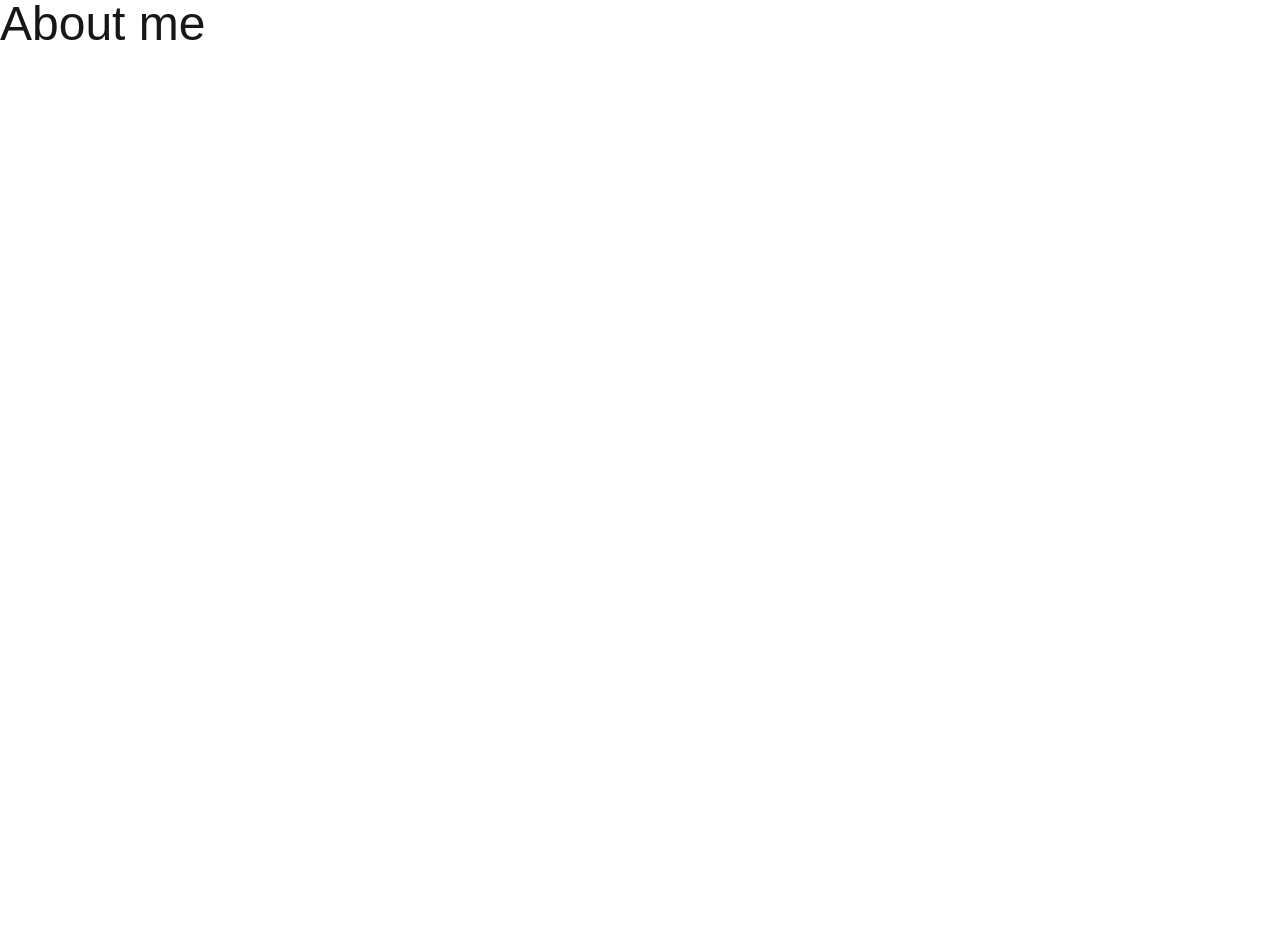
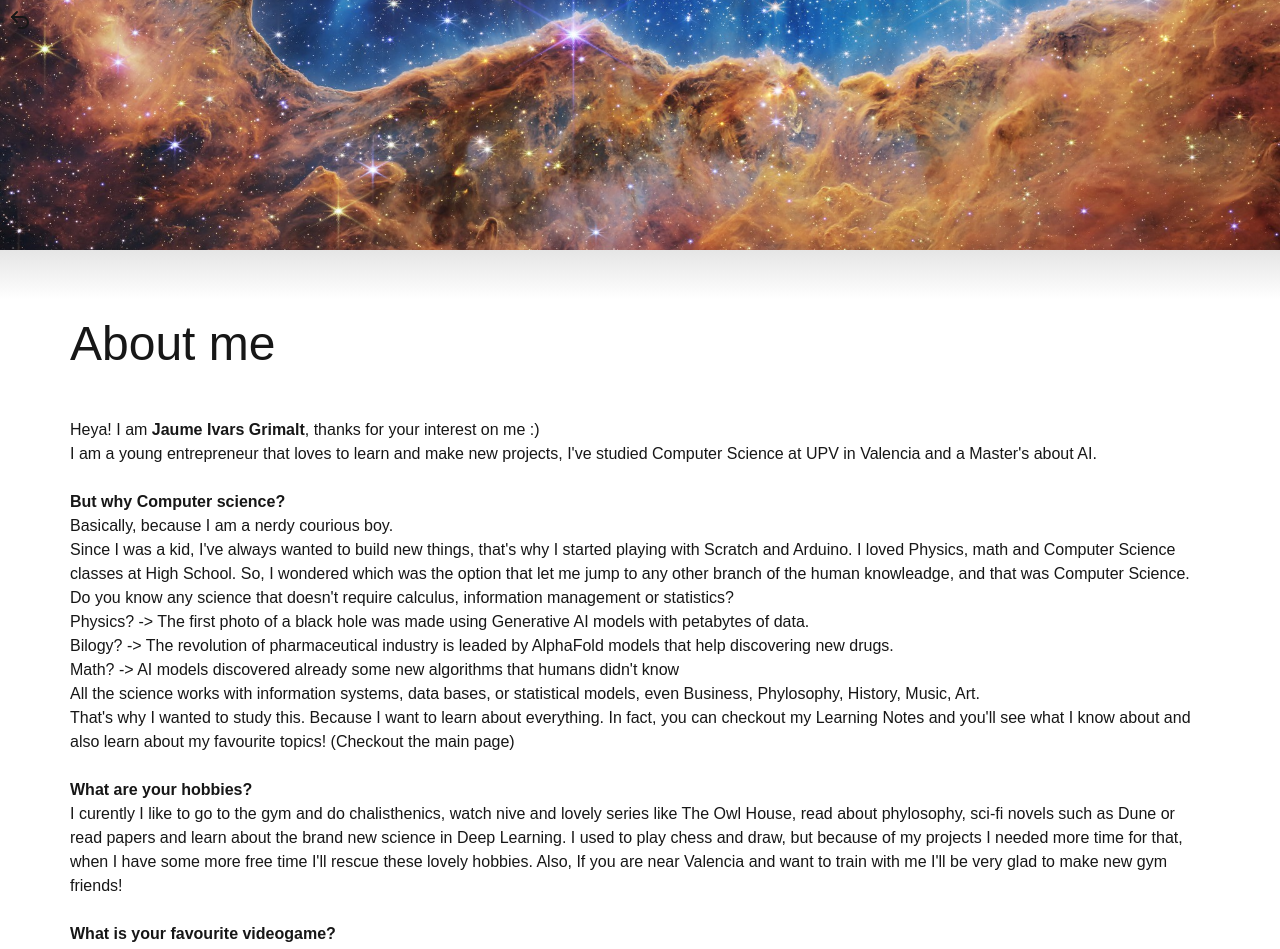
Before and after one commit to jaume2000/blog, a Next.js app: page /about in a window 1280 px wide. Shown: the top 949 px of the page. Before the commit the page ends 800 px from the top, so only its background shows below. Built offline with nearby package versions, Linux system fonts and the light colour scheme.

Commit message:
about me

```diff
--- a/components/PageWrapper.tsx
+++ b/components/PageWrapper.tsx
@@ -1,15 +1,22 @@
+import Link from 'next/link'
 import React from 'react'
+import {Undo2} from 'lucide-react'
 
 function PageWrapper({title, children}:{title:string,children:React.ReactNode}) {
   return (
     <div className='w-full'>
-        <div className="page_wrapper_header_decoration"/>
+        <div className="page_wrapper_header_decoration p-2">
+          <Link href="/"><Undo2 /></Link>
+        </div>
         <div className='page_wrapper_header'>
             <h1>{title}</h1>
         </div>
         <div className='page_wrapper_content'>
             {children}
         </div>
+        <div className='w-full h-64'>
+
+        </div>
     </div>
   )
 }
--- a/package.json
+++ b/package.json
@@ -9,6 +9,8 @@
     "lint": "next lint"
   },
   "dependencies": {
+    "lucide": "^0.507.0",
+    "lucide-react": "^0.507.0",
     "next": "15.2.4",
     "react": "^19.0.0",
     "react-dom": "^19.0.0",
--- a/src/app/about/page.tsx
+++ b/src/app/about/page.tsx
@@ -1,10 +1,111 @@
 import React from 'react'
+import PageWrapper from '../../../components/PageWrapper'
+import ReactMarkdown from 'react-markdown'
+
+const nacimiento = new Date(2001, 9, 5, 5, 30);
+const date_time = Date.now() - nacimiento.getTime();
+
+const segundosTotales = Math.floor(date_time / 1000);
+const segundos = segundosTotales % 60;
+
+const horasTotales = Math.floor(segundosTotales / 3600);
+const horas = horasTotales % 24;
+
+const diasTotales = Math.floor(horasTotales / 24);
+const anios = Math.floor(diasTotales / 365.25); // Año bisiesto incluido
+const meses = Math.floor((diasTotales % 365.25) / 30.44); // Promedio de días por mes
+
+console.log(`Tengo ${anios} años, ${meses} meses, ${horas} horas y ${segundos} segundos`);
+
+
+const markdown =
+`
+Heya! I am **Jaume Ivars Grimalt**, thanks for your interest on me :)
+
+I am a young entrepreneur that loves to learn and make new projects, I've studied Computer Science at UPV in Valencia and a Master's about AI.
+
+&nbsp;
+
+**But why Computer science?**
+
+Basically, because I am a nerdy courious boy.
+
+Since I was a kid, I've always wanted to build new things, that's why I started playing with Scratch and Arduino. I loved Physics, math and Computer Science classes at High School.
+So, I wondered which was the option that let me jump to any other branch of the human knowleadge, and that was Computer Science. Do you know any science that doesn't require calculus, information management or statistics?
+
+Physics? -> The first photo of a black hole was made using Generative AI models with petabytes of data.
+
+Bilogy? -> The revolution of pharmaceutical industry is leaded by AlphaFold models that help discovering new drugs.
+
+Math? -> AI models discovered already some new algorithms that humans didn't know
+
+All the science works with information systems, data bases, or statistical models, even Business, Phylosophy, History, Music, Art.
+
+That's why I wanted to study this. Because I want to learn about everything. In fact, you can checkout my Learning Notes and you'll see what I know about and also learn about my favourite topics! (Checkout the main page)
+
+&nbsp;
+
+**What are your hobbies?**
+
+I curently I like to go to the gym and do chalisthenics, watch nive and lovely series like The Owl House, read about phylosophy, sci-fi novels such as Dune or read papers and learn about the brand new science in Deep Learning.
+I used to play chess and draw, but because of my projects I needed more time for that, when I have some more free time I'll rescue these lovely hobbies. Also, If you are near Valencia and want to train with me I'll be very glad to make new gym friends!
+
+&nbsp;
+
+**What is your favourite videogame?**
+
+I do really LOVE some videogames. I am big fan of Portal 2, New Super Mario Bross Wii, New Super Mario Bros DS, Mario Kart Wii and obviously Minecraft. Also, my first business was a Minecraft server, and I started larning Java in my 15 years to code my own plugins and videogames to play with my friends!
+
+&nbsp;
+
+**Do you preffer city or town?**
+
+I do really love my old friends and my parents, but I admit I like more the city because of the opportunities and the new people I've meet here. Valencia is a really nice city to life. The only bad thing is the high rent.
+
+&nbsp;
+
+**What is your wildest wish?**
+
+I wish one day I find inner peace with meditation and find balance between my inner and the outside world and accomplish to do big things for making everyone feel the same.
+Sometimes life can be chaotic, the world sometimes seems to be filled with anger and hate. I belive in a humanity that centers about knowleadge, science, technology and love.
+I just can't understand why sometimes we fight, we bully, we envy, we hate...
+
+&nbsp;
+*My wildest dream is to see a brotherhood feeling in all humanity. We are lost and alone in this big vast and empty space in a brutally infinite abyss of time. When space and time tends to infinity, every bad and good act tens to nothing, so let's live our nothingness the best way we can, together.*
+
+Oh my god, I can't belive I've writted that so well hahaha. But about something less ideal, I wish to share my life with a loving boyfirend and travel a lot and study a cool phd with the smartest scientists around the world!
+
+&nbsp;
+
+**How old are you?**
+
+I've been alife for ${`${anios} years, ${meses} months, ${horas} hours and ${segundos} seconds`} now. Thanks mama and papa for bringing me to this world <3
+
+
+&nbsp;
+
+**What is your biggest fear?**
+
+Becoming a boring adult and forget who I really am. But I understand that the world is shaped as it is, so in the next page I'll
+
+
+&nbsp;
+
+
+### And now, some boring questions!
+
+&nbsp;
+
+If you want to know more about my profesional and academic life, you can checkout the next Links in the homepage
+
+`
 
 function About() {
   return (
-    <div>
-      <h1>About me</h1>
-    </div>
+    <PageWrapper title="About me">
+      <ReactMarkdown skipHtml={false}>{markdown}
+      </ReactMarkdown>
+    </PageWrapper>
   )
 }
 
--- a/src/app/globals.css
+++ b/src/app/globals.css
@@ -28,7 +28,7 @@ body {
 h1 {
   @apply text-lg sm:text-xl md:text-3xl lg:text-5xl;
 }
-desc {
+h3 {
   @apply text-sm sm:text-lg md:text-xl lg:text-3xl font-bold text-center mt-2 md:mt-5;
 }
 h2 {
@@ -59,12 +59,13 @@ h2 {
     left: 0;
     width: 100%;
     height: 50px;
-    background: linear-gradient(to bottom, rgba(128, 128, 128, 0.3), transparent);
+    background: linear-gradient(to bottom, rgba(128, 128, 128, 0.2), transparent);
     pointer-events: none;
 }
 
 .page_wrapper_content > p {
   padding-left: 70px;
+  padding-right: 70px;
 }
 
 .page_wrapper_content > a::before {
--- /dev/null
+++ b/src/app/learning_recomendations/page.tsx
@@ -0,0 +1,10 @@
+import React from 'react'
+import PageWrapper from '../../../components/PageWrapper'
+
+function learning_recomendations() {
+  return (
+    <PageWrapper title="Learning Recommendations">learning_recomendations</PageWrapper>
+  )
+}
+
+export default learning_recomendations
--- a/src/app/page.tsx
+++ b/src/app/page.tsx
@@ -18,9 +18,9 @@ export default function Home() {
           <h1 className="font-bold text-center">
             Jaume Ivars Grimalt
           </h1>
-          <desc>
+          <h3 className="description">
             Computer Vision Engineer
-          </desc>
+          </h3>
         </div>
       </div>
       <div className="main_selector">
--- /dev/null
+++ b/src/app/projects/page.tsx
@@ -0,0 +1,10 @@
+import React from 'react'
+import PageWrapper from '../../../components/PageWrapper'
+
+function projects() {
+  return (
+    <PageWrapper title='My projects'>projects</PageWrapper>
+  )
+}
+
+export default projects
--- a/src/app/skills/page.tsx
+++ b/src/app/skills/page.tsx
@@ -1,8 +1,10 @@
+
 import React from 'react'
+import PageWrapper from '../../../components/PageWrapper'
 
 function Skills() {
   return (
-    <div>Skills</div>
+    <PageWrapper title='Skills'>Skills</PageWrapper>
   )
 }
 
--- /dev/null
+++ b/src/app/work_experience/page.tsx
@@ -0,0 +1,10 @@
+import React from 'react'
+import PageWrapper from '../../../components/PageWrapper'
+
+function work_experiencie() {
+  return (
+    <PageWrapper title="asd">work_experiencie</PageWrapper>
+  )
+}
+
+export default work_experiencie
```
Also changed, not shown: src/app/learning_notes/page.tsx (renamed from src/app/learning_notes/LearningNotes.tsx), 1 other file (tests, documents, lock files or other folders).
